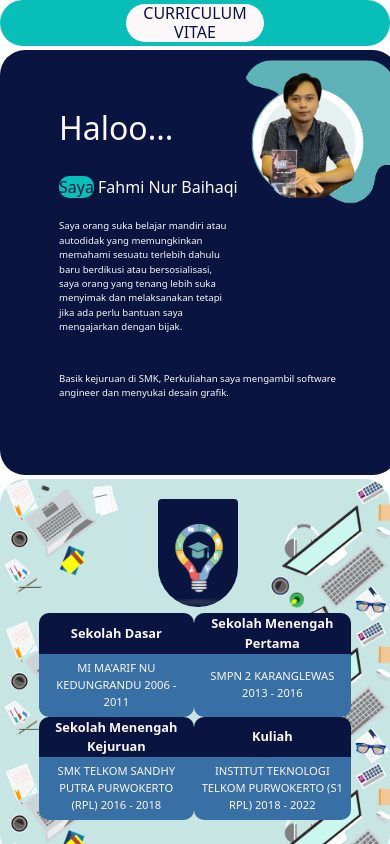
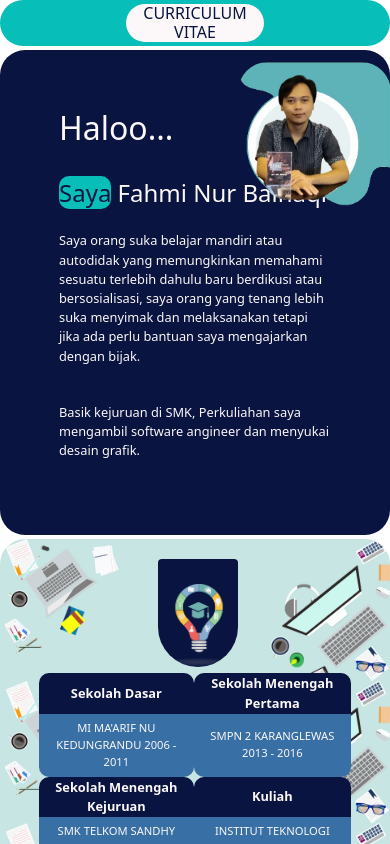
Before and after one commit to FahmiNB/my-porto, a React (Create React App) app: page / in a window 390 px wide. Shown: the top 844 px of the page. Built offline with nearby package versions, Linux system fonts and the light colour scheme.

Commit message:
responsive

```diff
--- a/src/component/ProfileName.css
+++ b/src/component/ProfileName.css
@@ -53,7 +53,7 @@
 
 @media all and (max-width: 670px) {
     .container-About {
-        width: 102%;
+        width: 100%;
         margin: auto;
         background-color: #091540;
         padding: 10%;
@@ -71,7 +71,7 @@
 
     .name {
         color: #FCF7F8;
-        font-size: 100%;
+        font-size: 150%;
         padding: 20px;
     }
 
@@ -83,15 +83,15 @@
 
     .About-me   {
         color: #FCF7F8;
-        font-size: 60%;
+        font-size: 80%;
         margin-left: 0%;
-        width: 65%;
+        width: 100%;
         padding: 20px;
     }
 
     .vacational-Base {
         color: #FCF7F8;
-        font-size: 60%;
+        font-size: 80%;
         padding: 20px;
         padding-top: 1px;
     }
@@ -99,8 +99,8 @@
     .photo {
         float: left;
         position: absolute;
-        left: 62.3%;
-        top: 7.1%;
+        left: 61%;
+        top: 7.3%;
         width: 39.3%;
         border-radius: 30px;
     }
```
